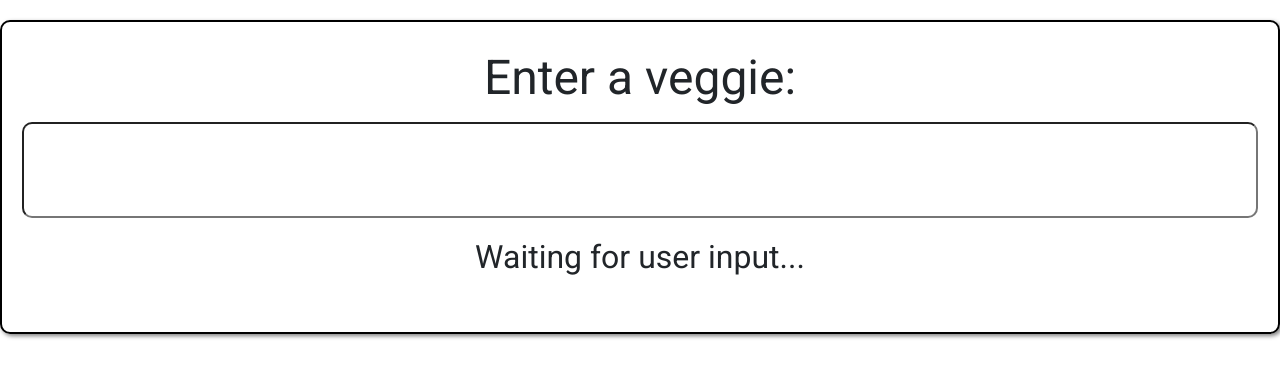
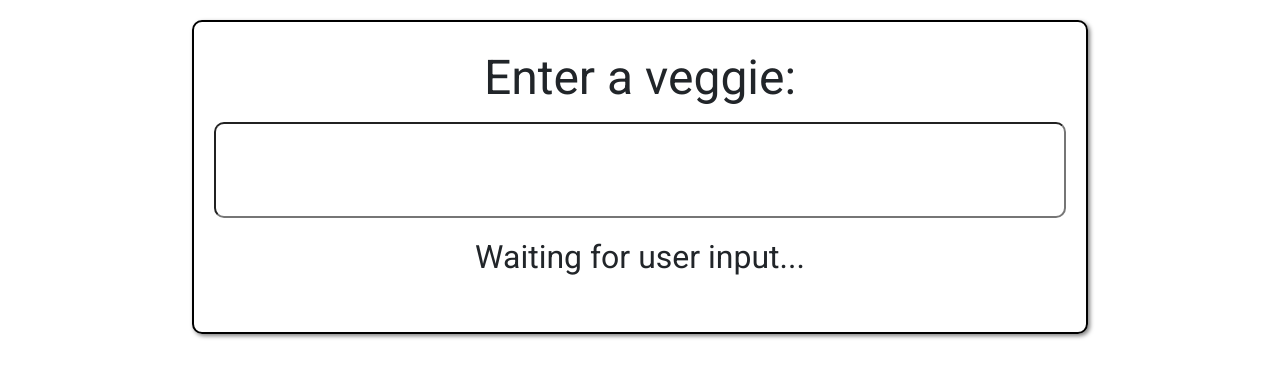
Before and after one commit to logicalRoute/garden-buddy, a React (Create React App) app: page / in a window 1280 px wide. Shown: the top 378 px of the page. Built offline with nearby package versions, Linux system fonts and the light colour scheme; no server answers.

Commit message:
Fix margins and search bar width

```diff
--- a/src/components/css/Care.css
+++ b/src/components/css/Care.css
@@ -1,6 +1,7 @@
 .Care {
   border: 2px solid black;
   border-radius: 10px;
+  width: 100%;
   box-shadow: 2px 2px 4px rgba(0, 0, 0, 0.5);
   padding-top: 20px;
 }
--- a/src/components/css/MainInfo.css
+++ b/src/components/css/MainInfo.css
@@ -23,6 +23,13 @@
   box-shadow: 2px 2px 4px rgba(0, 0, 0, 0.5);
 }
 
+@media(min-width: 768px){
+  .MainInfo img{
+    width: 400px;
+    max-height: 250px;
+  }
+}
+
 .MainInfo h2 {
   font-size: 2.5rem;
   margin-bottom: 0;
--- a/src/components/css/SearchBar.css
+++ b/src/components/css/SearchBar.css
@@ -8,7 +8,11 @@
   margin: 20px auto;
   width: 100%;
 }
-
+@media(min-width: 768px){
+  .SearchBar{
+    width: 70%;
+  }
+}
 .SearchBar
 input,
 label {
```
